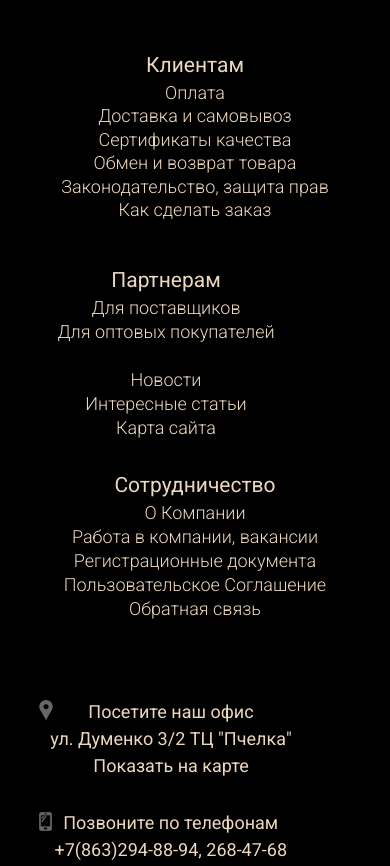
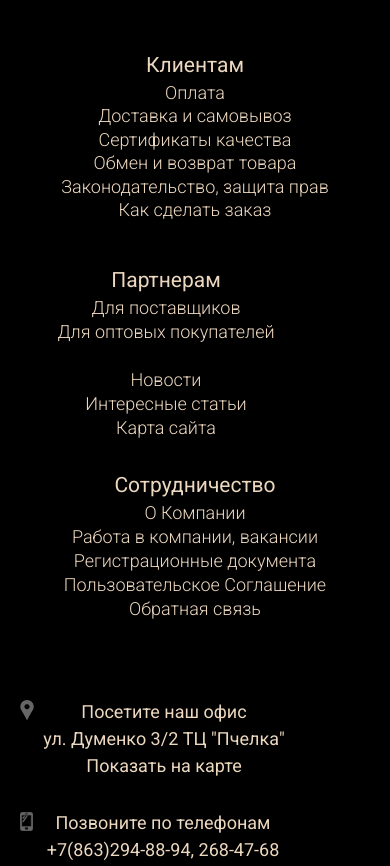
Before and after one commit to alexlabur/Footer_DZ, a plain HTML site: page index.html in a window 390 px wide. Shown: the top 866 px of the page. Drawn offline with Linux system fonts and the light colour scheme.

Commit message:
next commit

```diff
--- a/sass/_general.sass
+++ b/sass/_general.sass
@@ -98,7 +98,7 @@
 		color: #ecd7bf
 		font-family: Roboto
 		font-size: 18px
-		min-width: 260px
+		min-width: 300px
 
 
 
--- a/sass/_media.sass
+++ b/sass/_media.sass
@@ -15,6 +15,9 @@
             margin-top: 10px
         &_block
             margin-top: 30px
+            width: 290px
+        &_descr
+            margin-left: 5px
 
 
 @media (max-width: 992px)
@@ -22,16 +25,18 @@
         &_line
             display: none
         &_prtnship
-            margin-top: 50px
+            margin-top: 20px
         &_wrapper
             &_sub
                 margin-top: 20px
                 // text-align: center
         &_partners
-            margin-left: 50px
+            margin-top: 0px
 
         &_block
-            width: 300px
+            width: 290px
+        &_descr
+            margin-left: 5px
 
 
 
@@ -49,14 +54,12 @@
         &_wrapper > div
             width: 100%
         &_partners
-            margin-top: 30px
-            margin-left: 3px
+            margin-top: 20px
+            // margin-left: 3px
         &_descr
-            // min-width: 145px
-        // &_block
-        //     width: 320px
-
-
+            min-width: 250px
+        &_block
+            width: 250px
 
     .line
         display: none
@@ -86,7 +89,7 @@
             width: 250px
         &_icon
             &_wrapper
-                margin-right: -50px
+                // margin-right: -50px
 
 .copy
     font-size: 10px
```
Also changed, not shown: css/style.min.css.
